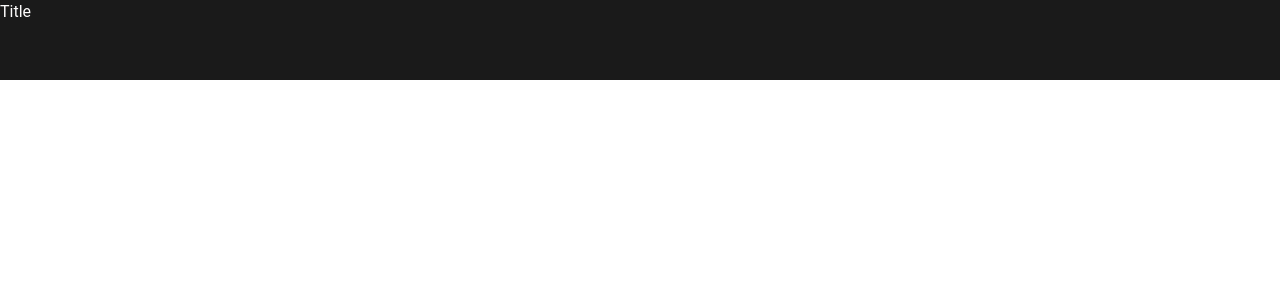
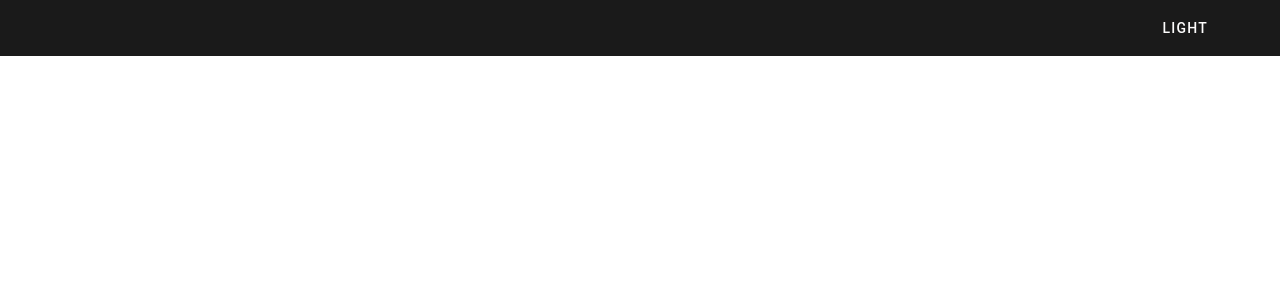
Before and after one commit to teykamp/homepage, a Vue app: page / in a window 1280 px wide. Shown: the top 300 px of the page. Built offline with nearby package versions, Linux system fonts and the light colour scheme.

Commit message:
add togglable light dark

```diff
--- a/src/App.vue
+++ b/src/App.vue
@@ -1,14 +1,21 @@
 <template>
   <div>
     <v-sheet :style="{
-      'height': '5em',
       'background-color':
         `${store.darkMode ? store.darkColor.background : store.lightColor.background}`,
       'color':
         `${store.darkMode ? store.darkColor.text : store.lightColor.text}`,
     }">
-      Title
+      <v-container class="d-flex">
+        <v-spacer></v-spacer>
+        <v-btn
+          @click="store.toggleDarkMode()"
+          variant="text"
+          density="compact"
+        >{{ store.darkMode ? 'Light' : 'Dark' }}</v-btn>
+      </v-container>
     </v-sheet>
+    <!-- <v-divider /> -->
     <MainContent />
   </div>
 </template>
--- a/src/stores/Store.ts
+++ b/src/stores/Store.ts
@@ -7,13 +7,13 @@ export const useDarkModeStore = defineStore('darkMode', {
             background:'#1a1a1a',
             text: '#fdfcfc',
             primary: '#323e49',
-            accent: '#00dcff',
+            accent: '84FFFF',
         },
         lightColor: {
             background:'#fdfcfc',
             text: '#1a1a1a',
             primary: '#323e49',
-            accent: '#00dcff',
+            accent: '84FFFF',
         }
     }),
     actions: {
```
